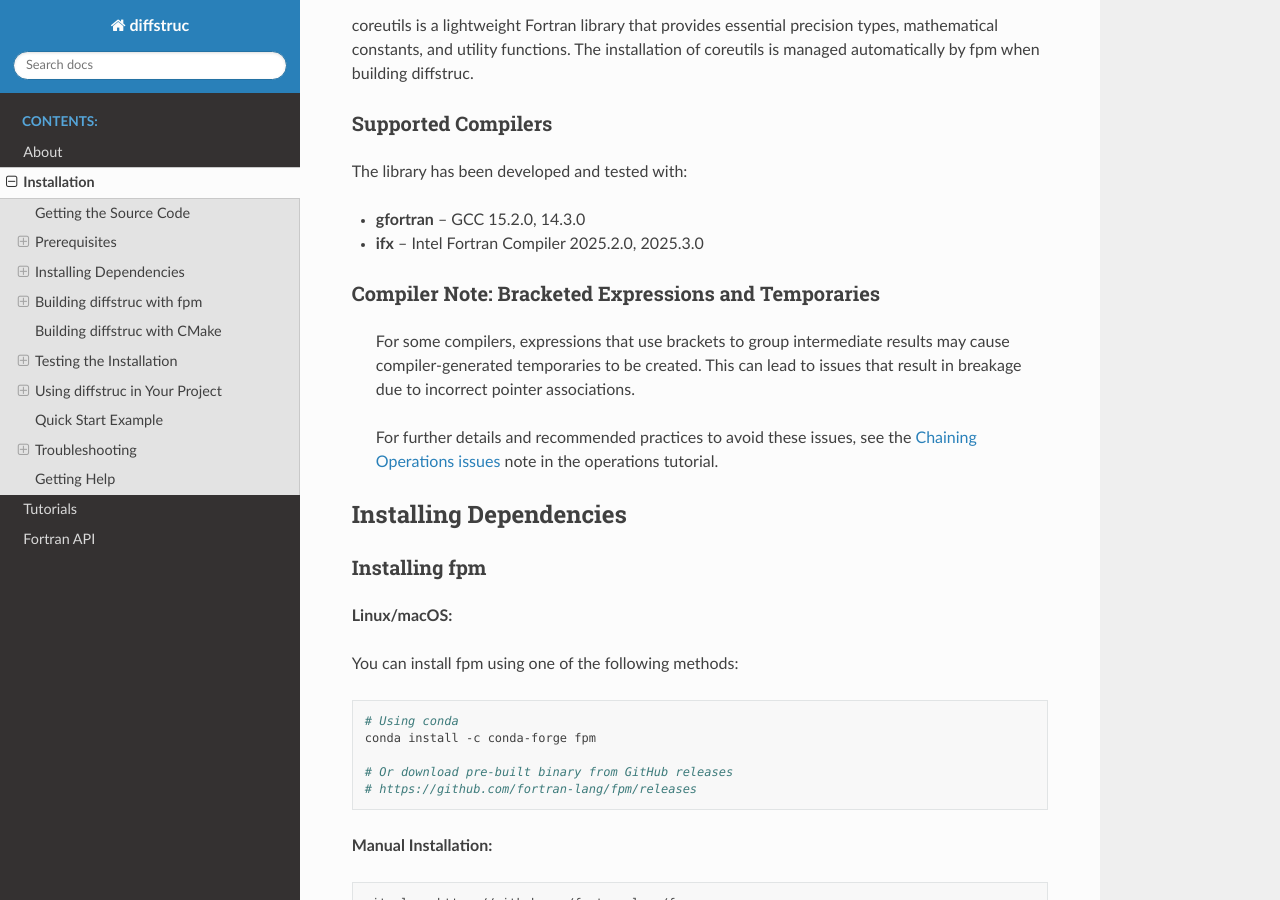
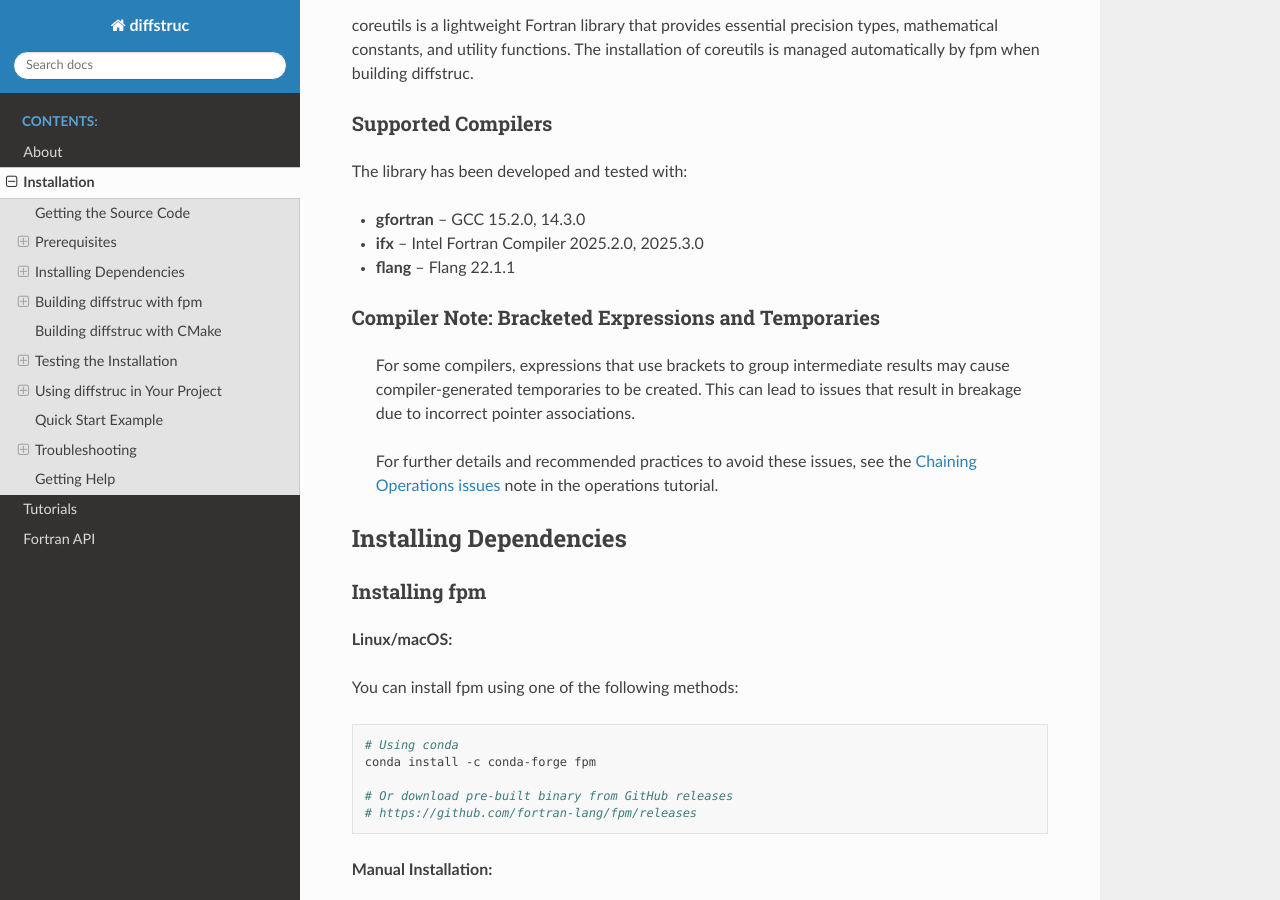
Before and after one commit to nedtaylor/diffstruc, a Sphinx documentation site: the page built from docs/source/install.rst, in a window 1280 px wide and 900 px high, scrolled down 1598 px. Built offline with Sphinx 7.4.7 and the Read the Docs theme 3.1.0, drawn with Linux system fonts in a browser that asks for light colours.

```diff
--- a/docs/source/install.rst
+++ b/docs/source/install.rst
@@ -52,6 +52,7 @@
 
 * **gfortran** -- GCC 15.2.0, 14.3.0
 * **ifx** -- Intel Fortran Compiler 2025.2.0, 2025.3.0
+* **flang** -- Flang 22.1.1
 
 .. _compiler-note-temporaries:
 
```
Also changed, not shown: README.md (+1 -0 lines).
